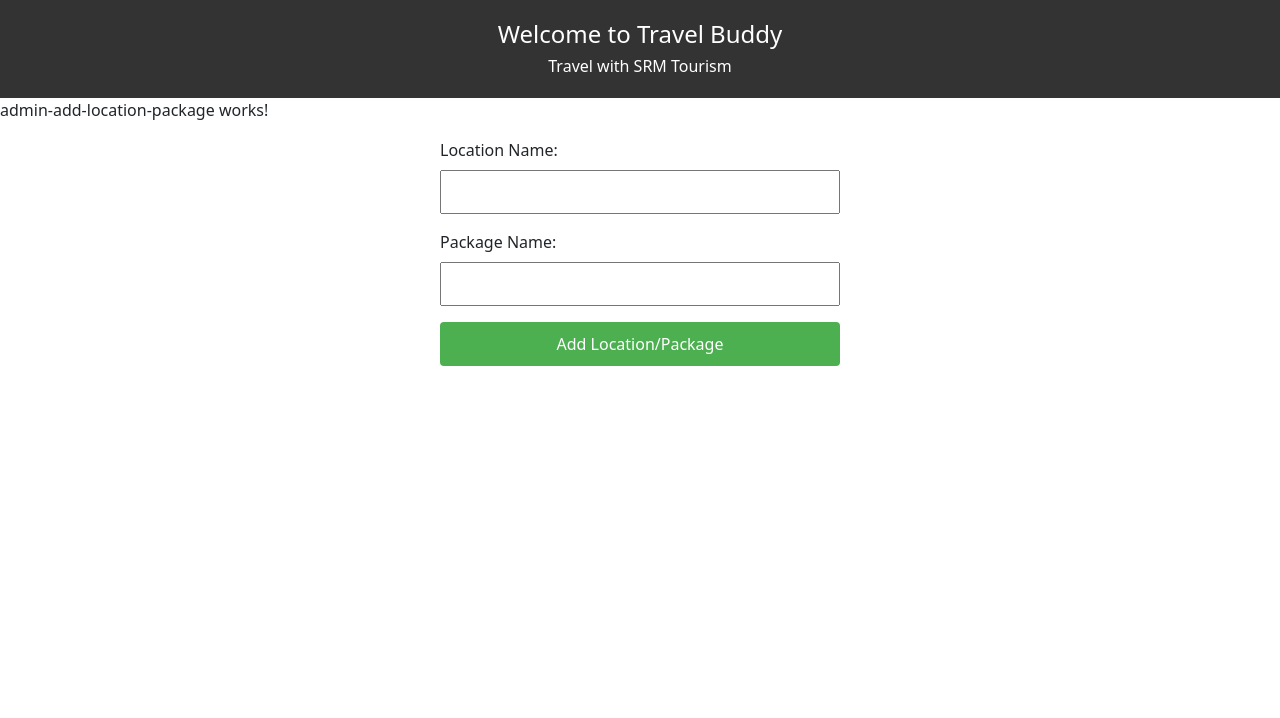
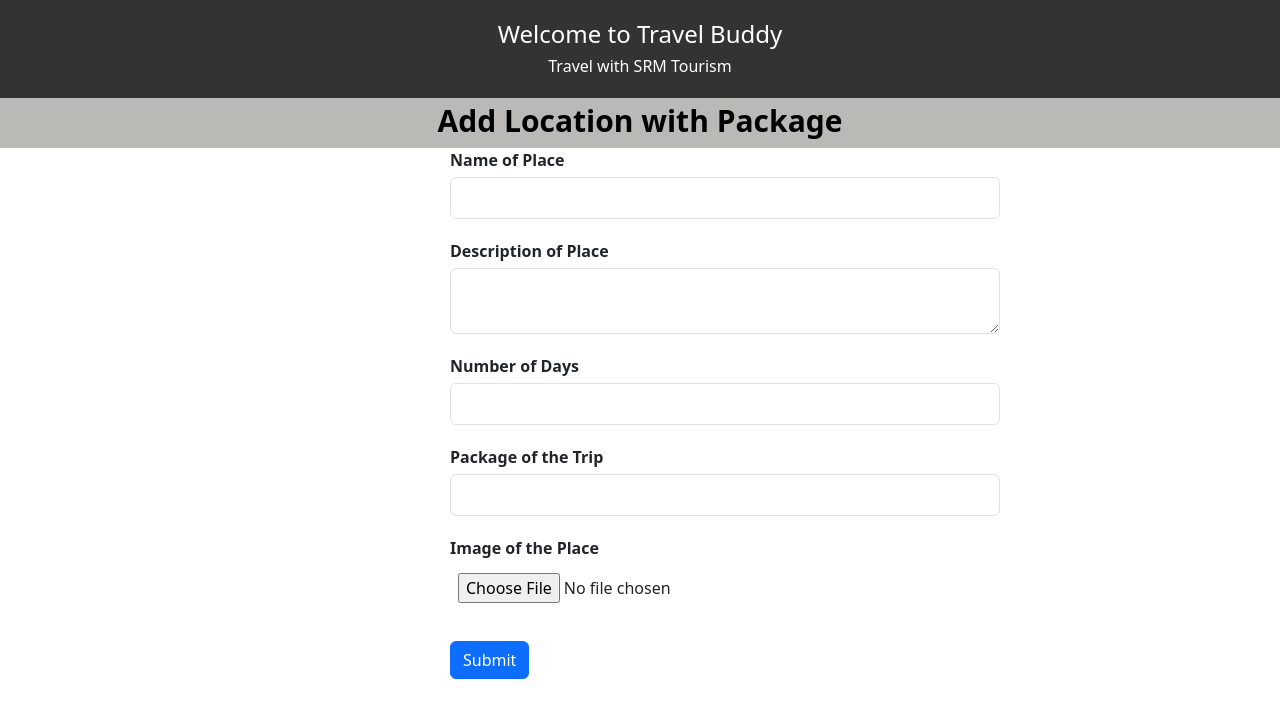
Before and after one commit to manojkumar970/Travel_Buddy, an Angular app in the folder SRMTourism/: page /admin-add-location in a window 1280 px wide. Shown: the top 718 px of the page. Built offline with nearby package versions, Linux system fonts and the light colour scheme.

Commit message:
changes in about us and admin page adding packages and loaction

```diff
--- a/SRMTourism/src/app/admin/admin-add-location-package/admin-add-location-package.component.css
+++ b/SRMTourism/src/app/admin/admin-add-location-package/admin-add-location-package.component.css
@@ -1,26 +1,34 @@
-/* admin-add-location-package.component.css */
+.nav-bar{
+  height: 50px;
+  width: 100%;
+  align-items: center;
+  background-color: rgba(105, 102, 94, 0.456);
+  color: black;
+  font-size: 30px;
+  text-align: center;
+}
+.adminform{
+  width: 1000px;
+  height: 600px;
+  background-color:white;
+  padding-left: 450px;
+}
+.form-group {
+  margin-bottom: 20px;
 
-form {
-    display: flex;
-    flex-direction: column;
-    max-width: 400px;
-    margin: auto;
 }
 
 label {
-    margin-bottom: 8px;
+  font-weight: bold;
 }
 
-  input {
+input, textarea, select {
+  width: 100%;
   padding: 8px;
-    margin-bottom: 16px;
+  box-sizing: border-box;
+  margin-top: 5px;
 }
 
 button {
-    background-color: #4caf50;
-    color: white;
-    padding: 10px;
-    cursor: pointer;
-    border: none;
-    border-radius: 4px;
+  margin-top: 10px;
 }
--- a/SRMTourism/src/app/admin/admin-add-location-package/admin-add-location-package.component.html
+++ b/SRMTourism/src/app/admin/admin-add-location-package/admin-add-location-package.component.html
@@ -1,12 +1,37 @@
-<p>admin-add-location-package works!</p>
-<form #locationPackageForm="ngForm">
-    <label for="locationName">Location Name:</label>
-    <input type="text" id="locationName" name="locationName" ngModel required>
+<div class="addlocationpackage">
+  <div class="nav-bar">
+    <p><b>Add Location with Package</b></p>
+  </div>
 
-    <label for="packageName">Package Name:</label>
-    <input type="text" id="packageName" name="packageName" ngModel required>
+<div class="adminform">
+  <form [formGroup]="tripForm" (ngSubmit)="onSubmit()">
+    <div class="form-group">
+      <label for="placeName">Name of Place</label>
+      <input type="text" id="placeName" formControlName="placeName" class="form-control" required>
+    </div>
 
-    <!-- Add other fields as needed -->
+    <div class="form-group">
+      <label for="placeDescription">Description of Place</label>
+      <textarea id="placeDescription" formControlName="placeDescription" class="form-control" required></textarea>
+    </div>
 
-    <button type="submit">Add Location/Package</button>
+    <div class="form-group">
+      <label for="numberOfDays">Number of Days</label>
+      <input type="text" id="numberOfDays" formControlName="numberOfDays" class="form-control" required pattern="\d+">
+    </div>
+
+    <div class="form-group">
+      <label for="tripPackage">Package of the Trip</label>
+      <input type="text" id="tripPackage" formControlName="tripPackage" class="form-control" required>
+    </div>
+
+    <div class="form-group">
+      <label for="placeImage">Image of the Place</label>
+      <input type="file" id="placeImage" formControlName="placeImage" class="form-control-file" accept="image/*">
+    </div>
+
+    <button type="submit" class="btn btn-primary">Submit</button>
   </form>
+
+</div>
+</div>
--- a/SRMTourism/src/app/admin/admin-add-location-package/admin-add-location-package.component.ts
+++ b/SRMTourism/src/app/admin/admin-add-location-package/admin-add-location-package.component.ts
@@ -1,4 +1,5 @@
 import { Component } from '@angular/core';
+import { FormBuilder, FormGroup, Validators } from '@angular/forms';
 
 @Component({
   selector: 'app-admin-add-location-package',
@@ -6,7 +7,22 @@ import { Component } from '@angular/core';
   styleUrls: ['./admin-add-location-package.component.css']
 })
 export class AdminAddLocationPackageComponent {
+  tripForm: FormGroup;
 
+  constructor(private formBuilder: FormBuilder) {
+    this.tripForm = this.formBuilder.group({
+      placeName: ['', Validators.required],
+      placeDescription: ['', Validators.required],
+      numberOfDays: ['', [Validators.required, Validators.pattern(/^\d+$/)]],
+      tripPackage: ['', Validators.required],
+      placeImage: ['']
+    });
+  }
 
-
+  onSubmit() {
+    // Handle form submission logic here
+    const formData = this.tripForm.value;
+    console.log('Form Data:', formData);
+    // Add your logic to send the form data to the server or perform other actions
+  }
 }
--- a/SRMTourism/src/app/homepage/about-us/about-us.component.css
+++ b/SRMTourism/src/app/homepage/about-us/about-us.component.css
@@ -1,15 +1,27 @@
+.aboutus{
+  max-width: 800px;
+  margin: auto;
+  padding: 20px;
+  font-weight: 1000;
 
-div {
-    /* max-width: 800px; */
-    margin: auto;
-    padding: 5px;
 }
 
 h2 {
   color: #333;
-    text-align: center;
 }
 
 p {
   line-height: 1.6;
 }
+.background-image-container{
+  background-image: url('/assets/images/about_us.jpg');
+
+/* Set the background size */
+background-size: cover; /* Other options: contain, auto, etc. */
+
+/* Set the size of the container */
+width: 100%; /* Set the width to 100% of the container */
+height: 100vh; /* Set the height to 300 pixels (adjust as needed) */
+
+
+}
--- a/SRMTourism/src/app/homepage/about-us/about-us.component.html
+++ b/SRMTourism/src/app/homepage/about-us/about-us.component.html
@@ -1,32 +1,17 @@
-<div>
+<div class="background-image-container">
+
+<div class="aboutus">
+
   <h2>About Us - Your Trusted Tourism Partner</h2>
-    <p style="text-align: center;">
+  <p>
     Welcome to our tourism platform! We are passionate about creating unforgettable travel experiences
     and showcasing the beauty of diverse destinations around the world.
   </p>
-
-    <div id="carouselExampleIndicators" class="carousel slide">
-
-      <div id="myCarousel" class="carousel slide" data-bs-ride="carousel">
-        <div class="carousel-inner">
-          <div class="carousel-item active">
-            <img src="https://images.unsplash.com/photo-1576487248805-cf45f6bcc67f?q=80&w=1000&auto=format&fit=crop&ixlib=rb-4.0.3&ixid=M3wxMjA3fDB8MHxleHBsb3JlLWZlZWR8MTh8fHxlbnwwfHx8fHw%3D" height="450px"  class="d-block  w-100" alt="first">
-          </div>
-          <div class="carousel-item">
-            <img src="https://images.unsplash.com/photo-1476514525535-07fb3b4ae5f1?q=80&w=1000&auto=format&fit=crop&ixlib=rb-4.0.3&ixid=M3wxMjA3fDB8MHxzZWFyY2h8Mnx8dHJhdmVsJTIwbmF0dXJlfGVufDB8fDB8fHww" height="450px" class="d-block w-100" alt="second">
-          </div>
-          <!-- Add more carousel items as needed -->
-        </div>
-      </div>
-
-
-
   <p>
     Our mission is to connect travelers with exceptional destinations, ensuring memorable and
     culturally enriching adventures. Whether you're a solo explorer, a couple seeking a romantic getaway,
     or a family planning a fun-filled vacation, we have something special for everyone.
   </p>
-
   <p>
     Explore our platform to discover a wide range of travel options, from breathtaking natural wonders
     to vibrant cultural experiences. We prioritize sustainability and responsible tourism, working
@@ -36,5 +21,5 @@
     Join us on a journey to create lasting memories and make your travel dreams a reality. We look
     forward to being your trusted partner in every step of your travel experience.
   </p>
-
 </div>
+</div>
--- a/SRMTourism/src/app/homepage/homepage.component.css
+++ b/SRMTourism/src/app/homepage/homepage.component.css
@@ -11,7 +11,7 @@
 
   /* Set the size of the container */
   width: 760; /* Set the width to 100% of the container */
-  height: 100vh;; /* Set the height to 300 pixels (adjust as needed) */
+  height: 100vh; /* Set the height to 300 pixels (adjust as needed) */
 
 
   }
--- a/SRMTourism/src/app/homepage/register/register.component.ts
+++ b/SRMTourism/src/app/homepage/register/register.component.ts
@@ -1,6 +1,7 @@
 import { Component, OnInit } from '@angular/core';
 import { FormBuilder, FormGroup, Validators } from '@angular/forms';
 import { HttpClient } from '@angular/common/http';
+import { Router } from '@angular/router';
 
 @Component({
   selector: 'app-register',
@@ -17,9 +18,13 @@ export class RegisterComponent implements OnInit {
   password: String = "";
 
 
+
+
+
+
   registrationForm!: FormGroup;
 
-  constructor(private fb: FormBuilder, private http: HttpClient) { }
+  constructor(private fb: FormBuilder, private http: HttpClient,private router: Router) { }
 
   ngOnInit() {
     this.initializeForm();
@@ -50,8 +55,10 @@ export class RegisterComponent implements OnInit {
       this.http.post("http://localhost:8080/register", bodyData, { responseType: 'text' }).subscribe((resultData: any) => {
         console.log(bodyData);
         alert("Employee Registered Successfully");
+        this.router.navigate(['/login'])
 
       });
+
 
 
     }else{
```
Also changed, not shown: SRMTourism/src/assets/images/about_us.jpg (added). Lines whose indentation alone changed are shown as unchanged.
